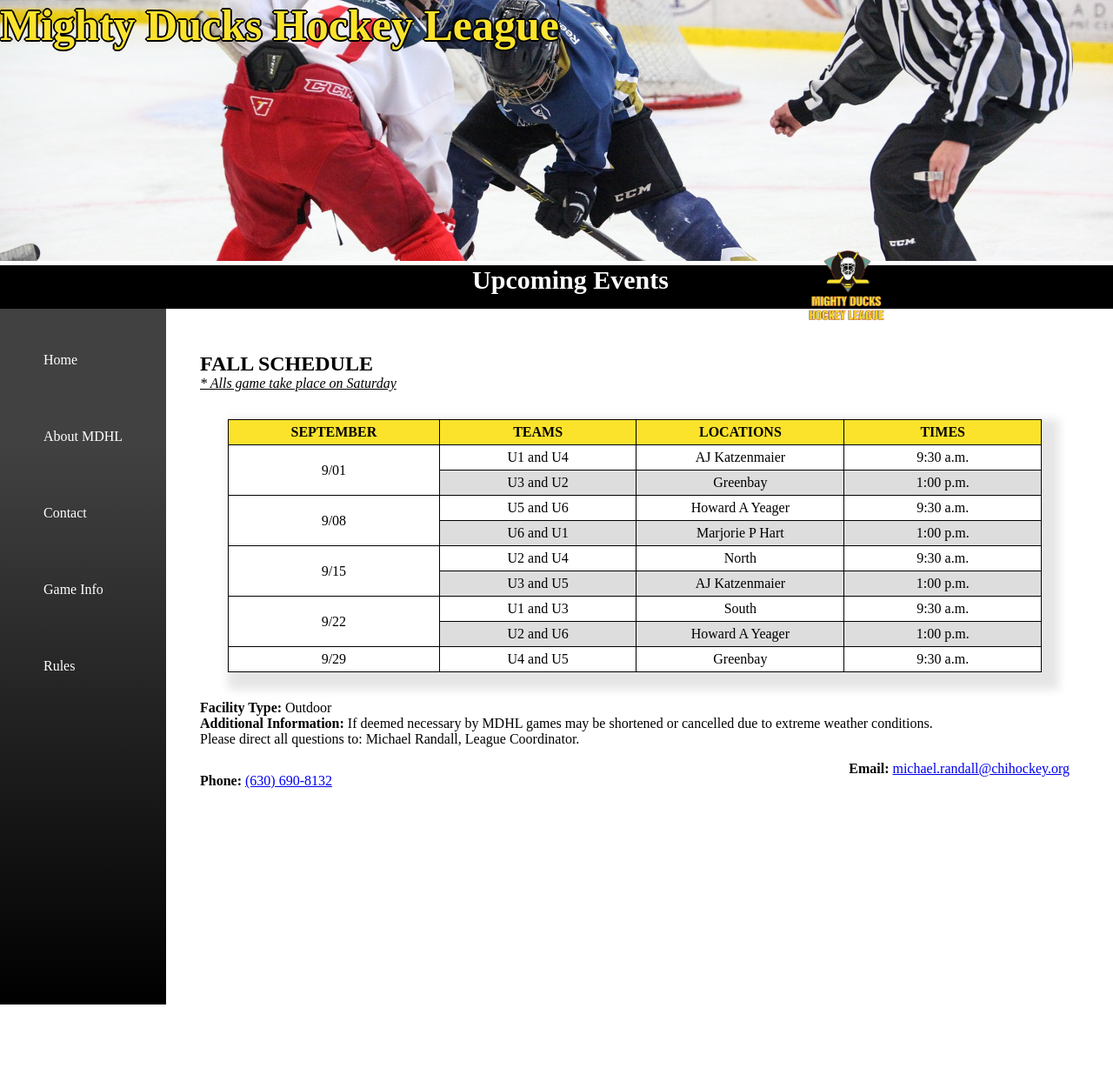
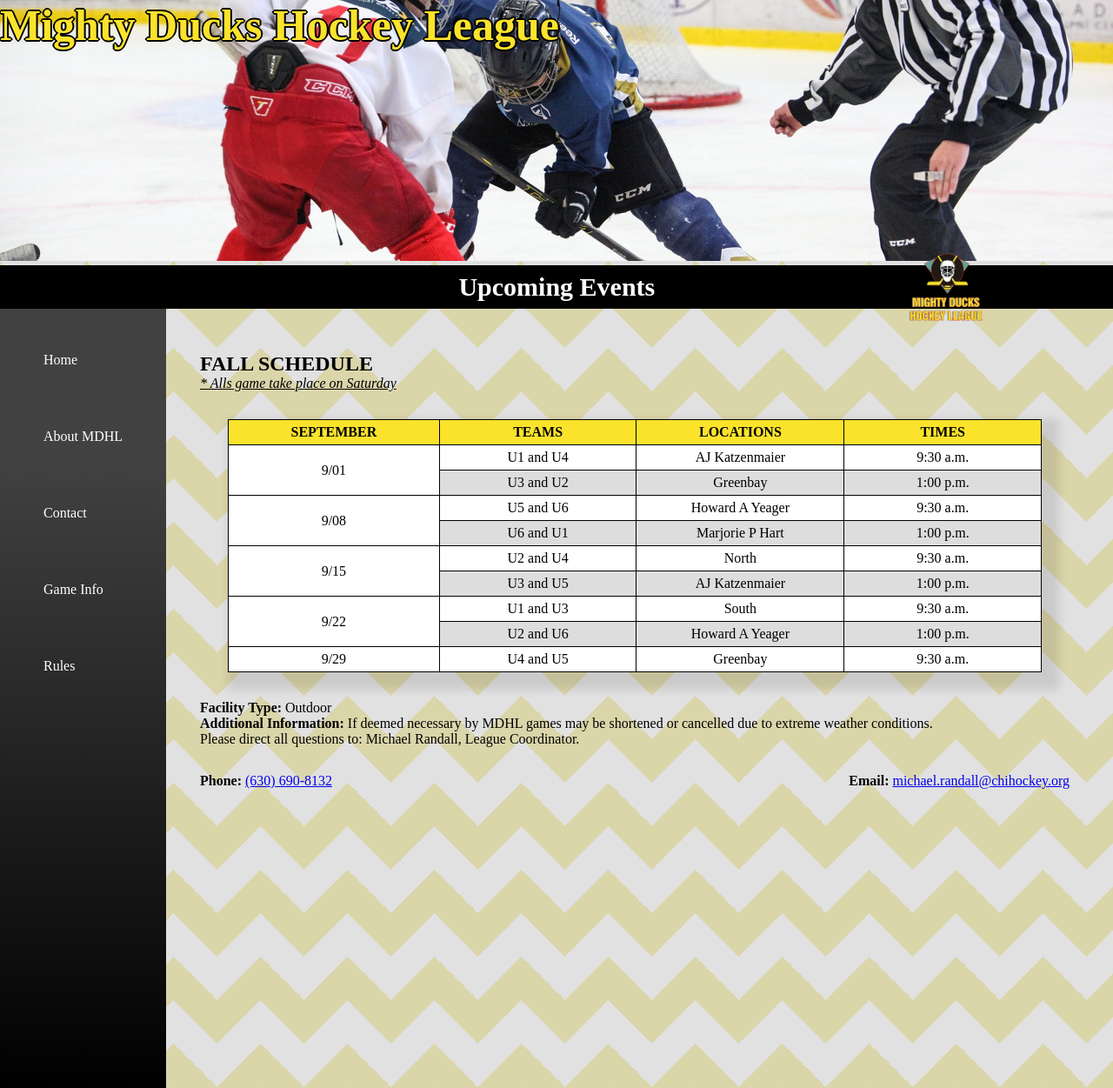
Before and after one commit to jnvillalba/MDHL_Villalba, a plain HTML site: page game_info.html in a window 1280 px wide. Shown: the whole page at 87% size. Before the commit the page ends 1155 px from the top, so only its background shows below. Drawn offline with Linux system fonts and the light colour scheme.

Commit message:
task3 completo

```diff
--- a/styles/styles.css
+++ b/styles/styles.css
@@ -2,6 +2,18 @@
   margin: 0;
   padding: 0;
   box-sizing: border-box;
+}
+
+body {
+  --stripe: #dbd5aa;
+  --bg: #e1e1e1;
+
+  background: linear-gradient(135deg, var(--bg) 25%, transparent 25%) -50px 0,
+    linear-gradient(225deg, var(--bg) 25%, transparent 25%) -50px 0,
+    linear-gradient(315deg, var(--bg) 25%, transparent 25%),
+    linear-gradient(45deg, var(--bg) 25%, transparent 25%);
+  background-size: 100px 100px;
+  background-color: var(--stripe);
 }
 
 /*HEADER*/
@@ -26,26 +38,23 @@ h1 {
   margin-top: 5px;
   width: 100%;
   height: 50px;
-  text-align: center;
+  display: flex;
+  align-items: center;
+  justify-content: space-around;
+
 }
 
 h2.center {
-
   color: white;
   font-size: 30px;
-  text-align: center;
-  display: inline-block;
-  vertical-align: top;
-  width: 80%;
-  margin-left: 2rem;
+  padding-left: 30%;
 }
 
 .imagenLogo {
-  top: 276px;
-  width: 100px;
-  position: absolute;
-  right: 20%;
+  display: flex;
+  height: 100px;
 }
+
 
 /*INDEX*/
 
@@ -76,7 +85,7 @@ h2.center {
 
 nav {
   float: left;
-  height: 100vh;
+  height: 70vw;
   display: block;
 }
 
@@ -97,6 +106,8 @@ article {
   background-color: gainsboro;
   width: 800px;
   height: 100px;
+  border-radius: 3px;
+  box-shadow: 0 0 10px #000;
 }
 
 .home-article h3 {
@@ -158,12 +169,11 @@ tr:nth-child(odd) {
 
 .contact {
   margin-top: 8rem;
+  display: flex;
+  justify-content: space-between;
 }
 
-#right-mail {
-  float: right;
-  margin-top: -2rem;
-}
+
 
 #concat-section p {
   margin: 20px;
@@ -184,7 +194,7 @@ ol>li {
 ul>li {
   list-style-position: inside;
   list-style-type: circle;
-  margin-left: 200px;
+  margin-left: 50px;
 }
 
 .rules-title {
```
Also changed, not shown: index.html (+1 -0 lines).
